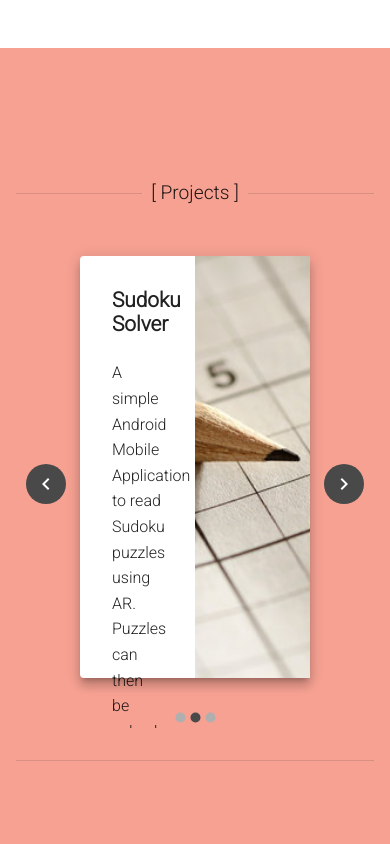
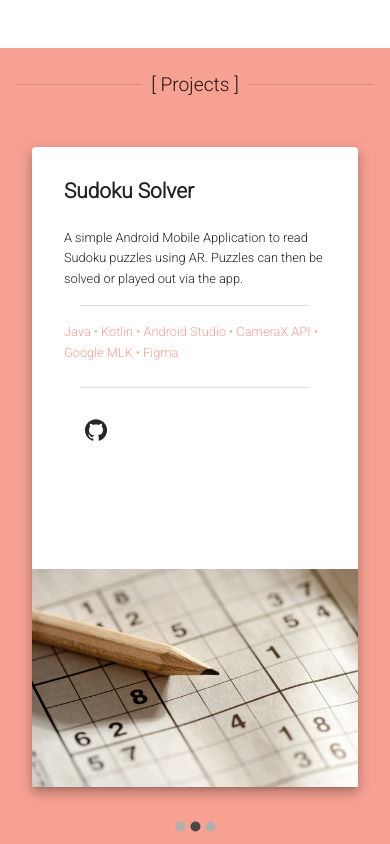
Before and after one commit to allen-nagtalon/portfolio-site, a React (Create React App) app: page / in a window 390 px wide. Shown: the part 1640-2484 px from the top of the page. Built offline with nearby package versions, Linux system fonts and the light colour scheme.

Commit message:
Added some mobile responsivity to project page

```diff
--- a/src/components/ProjectDisplay/ProjectDisplay.js
+++ b/src/components/ProjectDisplay/ProjectDisplay.js
@@ -5,11 +5,15 @@ import { Grid, Paper, Box, Typography, Button, Divider, CardContent, CardMedia,
 import GitHubIcon from '@mui/icons-material/GitHub'
 import LinkIcon from '@mui/icons-material/Link'
 
+import useWindowDimensions from '../useWindowDimensions/useWindowDimensions'
+
 import TriadTracker from '../../assets/triadtracker1.jpg'
 import SudokuSolver from '../../assets/sudokusolver1.jpg'
 import Wishmaker from '../../assets/wishmaker1.jpg'
 
 const ProjectDisplay = _ => {
+  const { width } = useWindowDimensions()
+
   var projects = [
     {
       title: 'Triad Tracker',
@@ -38,16 +42,16 @@ const ProjectDisplay = _ => {
     <Carousel
       animation='slide'
       duration={750}
-      navButtonsAlwaysVisible='true'
+      navButtonsAlwaysInvisible="false"
     >
-      { projects.map( (project, i) => <Project key={i} project={project} /> ) }
+      { projects.map( (project, i) => <VerticalProject key={i} project={project} /> ) }
     </Carousel>
   )
 }
 
-const Project = props => {
+const VerticalProject = props => {
   return (
-    <Box sx={{ px: 8, py: 2 }}>
+    <Box sx={{ px: 2, py: 2 }}>
       <Paper elevation={8} p={2}>
         <Grid
           container
@@ -55,7 +59,8 @@ const Project = props => {
         >
           <Grid
             item
-            xs={6}
+            xs={12}
+            md={6}
             sx={{
               height: '50vh'
             }}
@@ -112,7 +117,7 @@ const Project = props => {
               </CardActions>
             </CardContent>
           </Grid>
-          <Grid item xs={6}>
+          <Grid item xs={12} md={6}>
             <CardMedia
               component='img'
               image={ props.project.image }
@@ -127,4 +132,14 @@ const Project = props => {
   )
 }
 
+const HorizontalProject = props => {
+  return (
+    <Box sx={{ px: 8, py: 2 }}>
+      <Paper elevation={8} p={2}>
+
+      </Paper>
+    </Box>
+  )
+}
+
 export default ProjectDisplay
--- a/src/theme.js
+++ b/src/theme.js
@@ -43,7 +43,10 @@ let theme = createTheme({
     },
     h6: {
       fontFamily: 'Roboto',
-      fontSize: '1.0rem'
+      fontSize: '0.8rem',
+      '@media (min-width:600px)': {
+        fontSize: '1.0rem'
+      }
     },
     landing: {
       fontFamily: 'Roboto',
```
